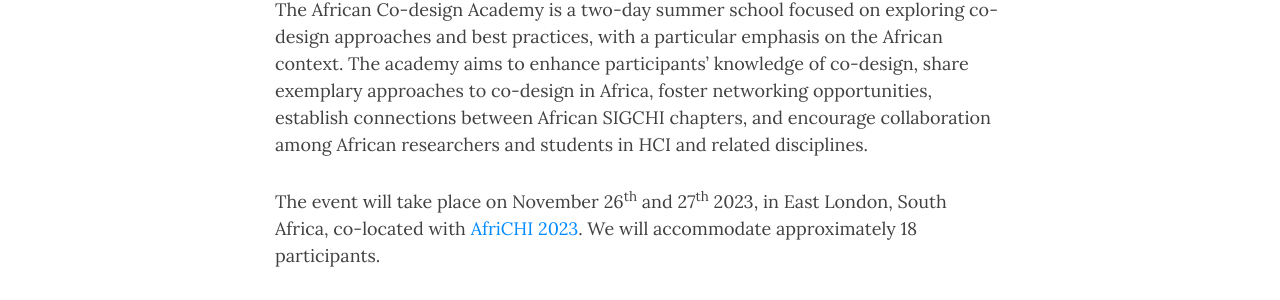
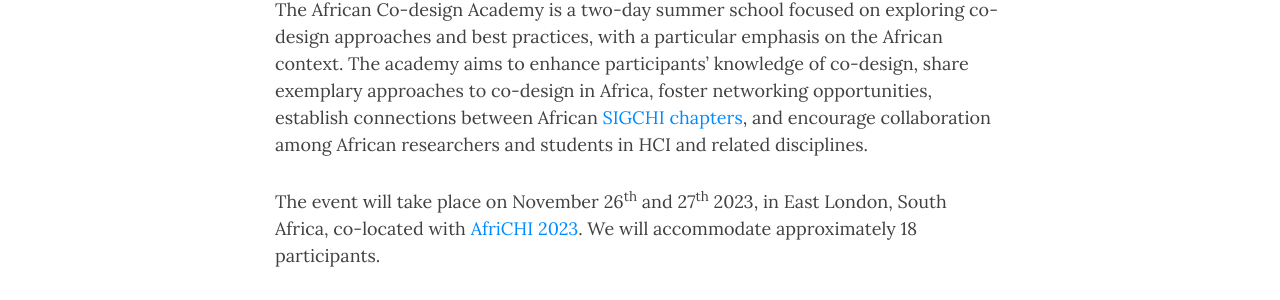
Before and after one commit to fraunhoferportugal/parentcoach-website, a Jekyll site: the page built from african-co-design-academy.md, in a window 1280 px wide and 1400 px high. Shown: the part 368-668 px from the top of the window. Built offline with Jekyll 4.4.1, drawn with Linux system fonts in a browser that asks for light colours; nearby versions of some CDN libraries; comment, search, counter and statistics services are not loaded; part of the change alters nothing that is shown; some of the changed text lies outside the part shown.

```diff
--- a/african-co-design-academy.md
+++ b/african-co-design-academy.md
@@ -4,9 +4,10 @@ title: African Co-Design Academy
 # subtitle:
 ---
 
-The African Co-design Academy is a two-day summer school focused on exploring co-design approaches and best practices, with a particular emphasis on the African context. The academy aims to enhance participants' knowledge of co-design, share exemplary approaches to co-design in Africa, foster networking opportunities, establish connections between African SIGCHI chapters, and encourage collaboration among African researchers and students in HCI and related disciplines.
+The African Co-design Academy is a two-day summer school focused on exploring co-design approaches and best practices, with a particular emphasis on the African context. The academy aims to enhance participants' knowledge of co-design, share exemplary approaches to co-design in Africa, foster networking opportunities, establish connections between African [SIGCHI chapters](https://sigchi.org/chapters/), and encourage collaboration among African researchers and students in HCI and related disciplines.
 
 The event will take place on November 26<sup>th</sup> and 27<sup>th</sup> 2023, in East London, South Africa, co-located with [AfriCHI 2023](https://africhi2023.org/). We will accommodate approximately 18 participants.<br/><br/>
+
 
 ## Objectives
 
@@ -14,22 +15,26 @@ The event will take place on November 26<sup>th</sup> and 27<sup>th</sup> 2023,
 - Briefly experiment with co-design approaches, through hands-on exercises and projects;
 - Promote discussion and knowledge exchange among participants and between African SIGCHI chapters.<br/><br/>
 
+
 ## Contents and organisation
 
 During the first day, participants will be introduced to community-based co-design, communication and collaboration in co-design, and co-design readiness. We will also present tools and techniques to engage participants, including speculative design, games as co-design tools, design cards, or other traditional community-based approaches. Participants will be able to experiment with these techniques in a small group project focused on creating a communication/collaboration tool for African HCI researchers.
 
 During the second day, participants will continue working in small groups in their project. In parallel, we will encourage reflection on ethical issues, sharing with participants some obstacles that have appeared in the field, and inviting them to think about how to develop or build trust with the communities to then ensure the sustainability of collaborations with community partners.<br/><br/>
 
+
 ## Target audience
 
-- HCI students (PhD, advanced post-graduate)
+- Students in HCI and related disciplines (PhD, advanced post-graduate)
 - Postdocs
 - Early career researchers<br/><br/>
+
 
 ## Lecturers
 
 - Alastair Van Heerden, University of Witwatersrand & Human Sciences Research Council
 - Beatriz Félix, Fraunhofer Portugal AICOS
+- Bill Tucker, Stellenbosch University
 - Joana Couto Silva, Fraunhofer Portugal AICOS
 - Heike Winschiers-Theophilus, Namibia University of Science & Technology
 - Melissa Densmore, University of Cape Town
@@ -38,14 +43,17 @@ During the second day, participants will continue working in small groups in the
 - Shaimaa Lazem, City of Scientific Research and Technology Applications
 - Thulani Ngubane, Human Sciences Research Council<br/><br/>
 
+
 ## Registration and funding support
 
 The summer school is free, but [registration](https://forms.gle/utuAmGL9yYgbFZg87) is required until October 13<sup>th</sup>, 2023.
 
 Meals and refreshments will be offered during the summer school to all participants. Moreover, we will offer 8-10 scholarships to support the travel and accommodation of participants.<br/><br/>
 
+
 ## Contact
 For doubts and clarifications about the summer school, please send an email to beatriz.felix AT fraunhofer.pt and ctill AT varsitycollege.co.za.<br/><br/>
 
+
 ## Sponsor
 The African Co-Design Academy acknowledges the support from the [SIGCHI Development Fund](https://sigchi.org/resources/sigchi-development-fund/) and the [ParentCoach](https://parentcoach.projects.fraunhofer.pt) project.<br/><br/>
```
